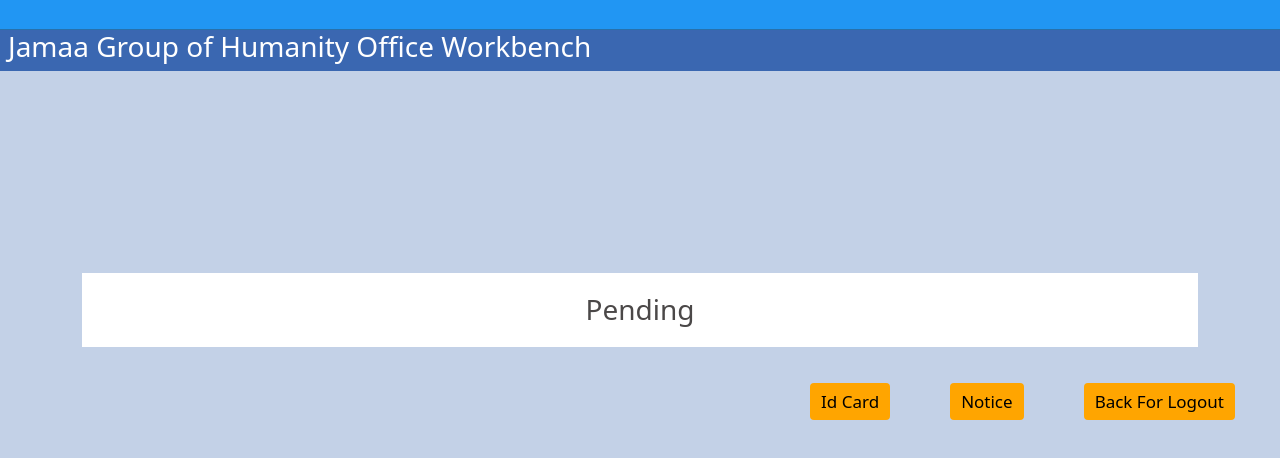
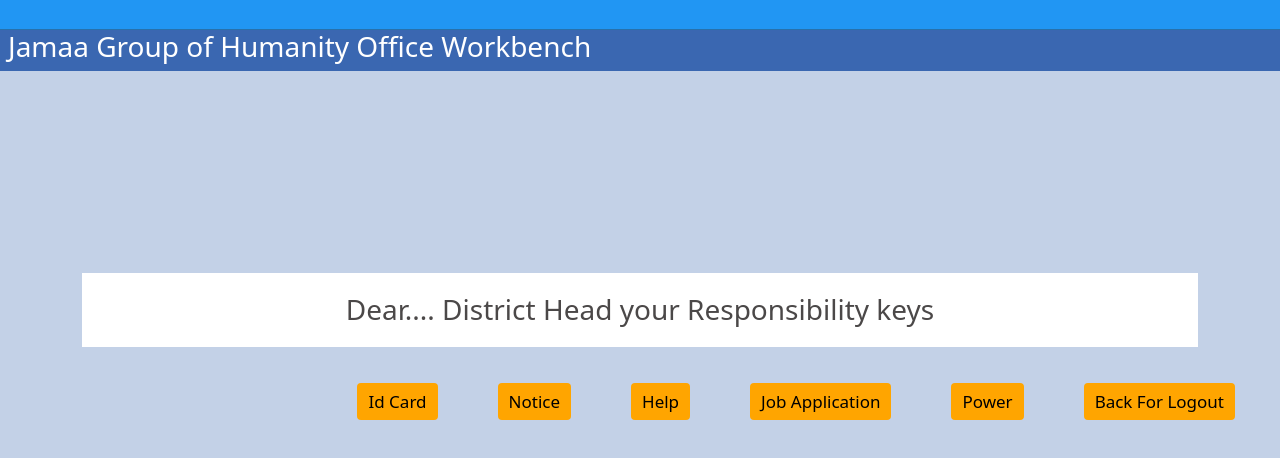
Before and after one commit to IACDA/Deputymanagerdashboard.github.io, a plain HTML site: page index.html in a window 1280 px wide. Drawn offline with nearby package versions, Linux system fonts and the light colour scheme.

Commit message:
Update index.html
update

```diff
--- a/index.html
+++ b/index.html
@@ -34,12 +34,15 @@
   <center>
     <div class="width-100 margin-top-50">
 <div class="container">
-<h3 class="gallery-head-style"> Pending </h3>
+<h3 class="gallery-head-style"> Dear.... District Head your Responsibility keys </h3>
 </div>
 </div>
 <ul class="main-menu">
 	<li><a href="" class="btn">Id Card</a><li>
 	<li><a href="" class="btn">Notice</a><li>
+	<li><a href="" class="btn">Help</a><li>
+	<li><a href="" class="btn">Job Application</a><li>
+	<li><a href="" class="btn">Power</a><li>
 	<li><a href="https://script.google.com/macros/s/AKfycbxqVOEPrq8imXGC9vjuq-ykrNOl9b1nZqwUZmFgcplYUI_2g8pxZGNRgowjnXKCvQjxRQ/exec" class="btn">Back For Logout</a><li>
 </ul>
 </center>
```
